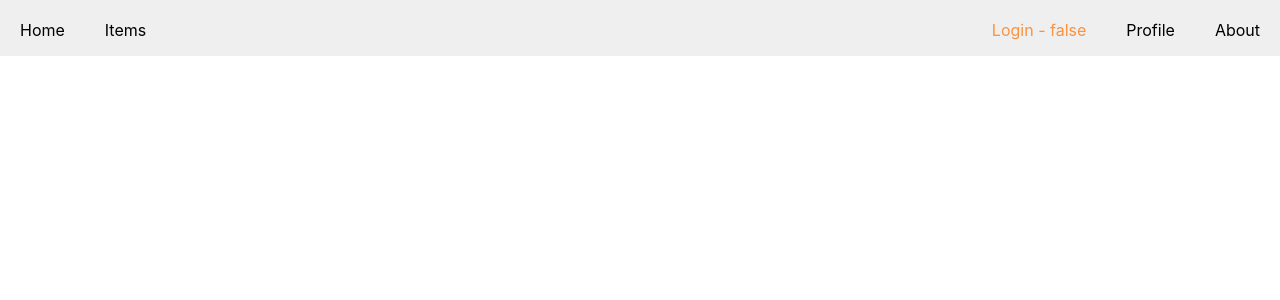
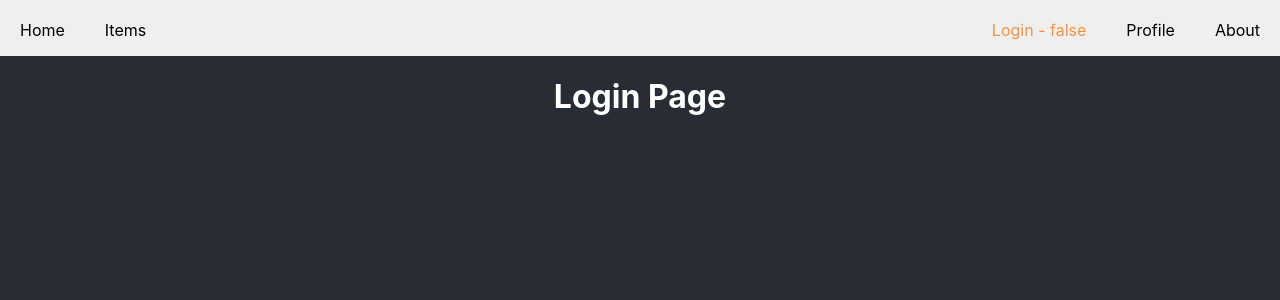
Before and after one commit to Aspect96/APM-OhTwo, a React (Create React App) app: page /ohtwo/login in a window 1280 px wide. Shown: the top 300 px of the page. Built offline with nearby package versions, Linux system fonts and the light colour scheme.

Commit message:
Add firebasse basic login behavior and edit components
- I added the login behavior to the menu button for now, while we dont have the page
- Added a margin-top to fix the overlay of the menu on the pages
- changed class to className

```diff
--- a/src/App.js
+++ b/src/App.js
@@ -1,23 +1,35 @@
 import React, { Component } from 'react';
+import { BrowserRouter, Switch, Route } from 'react-router-dom';
 import { Provider } from 'react-redux';
 import { createStore, applyMiddleware, compose } from 'redux';
 import thunk from 'redux-thunk';
 import createSagaMiddleware from 'redux-saga';
-import { BrowserRouter, Switch, Route } from 'react-router-dom';
+import { watchAuth } from './store/sagas';
+import reducer from './store/reducers';
 
 import './App.css';
 
 import About from './components/About/About';
 import Menu  from './components/Menu/Menu';
 import Home  from './components/Home/Home';
-import reducer from './store/reducers';
+import Login from './components/Login/Login';
 
-const store = createStore(reducer)
+// For this to work in your development browser you are going to need to add the extension Redux DevTools, else just comment the development case
+const composeEnhancers = process.env.NODE_ENV === 'development'
+    ? window.__REDUX_DEVTOOLS_EXTENSION_COMPOSE__
+    : null
+    || compose
+
+const sagaMiddleware = createSagaMiddleware()
+
+const store = createStore(reducer, composeEnhancers(applyMiddleware(thunk, sagaMiddleware)))
+
+sagaMiddleware.run(watchAuth)
 
 class App extends Component {
   renderNavBar() { // Left this here so that we can change the menu when the user is logged in.
     return (
-      <header class="AppHeader">
+      <header className="AppHeader">
         <Menu />
       </header>
     )
@@ -33,7 +45,7 @@ class App extends Component {
             <Switch>
               <Route path="/items" />
               <Route path="/profile" />
-              <Route path="/login" />
+              <Route path="/login" component={Login} />
               <Route path="/" exact component={Home} />
               <Route path="/about" component={About} />
             </Switch>
--- a/src/components/About/About.js
+++ b/src/components/About/About.js
@@ -4,7 +4,7 @@ import './About.css'
 
 function About() { // TODO: We need to add css for normal pages that are not centered. And is not overlapped by the menu
   return (
-    <div class="About">
+    <div className="About">
       <h1>OhTwo - 0 Waste 2 Life</h1>
       <p>This is an application developed for the University of Luxembourg course:</p>
       <p>MICS-COMMSYST-027: Advanced Project Management</p>
--- a/src/components/Home/Home.css
+++ b/src/components/Home/Home.css
@@ -4,6 +4,7 @@
 }
 
 .Home-welcome {
+    margin-top: 56px;
     background-color: #282c34;
     min-height: 100vh;
     display: flex;
--- a/src/components/Home/Home.js
+++ b/src/components/Home/Home.js
@@ -5,15 +5,15 @@ import './Home.css'
 
 function Home() {
   return (
-    <div class="Home-welcome">
+    <div className="Home-welcome">
       <img src={logo} className="Home-logo" alt="logo" />
       <p id="project-name">
         0 Waste 2 Life
       </p>
-      <p class="Home-welcome-text">
+      <p className="Home-welcome-text">
         Got something you don't want anymore? Need something but it is too expensive?
       </p>
-      <p class="Home-welcome-text">
+      <p className="Home-welcome-text">
         Then you are in the right place!
       </p>
     </div>
--- a/src/setupTests.js
+++ b/src/components/Login/Login.css
@@ -1,5 +1,10 @@
-// jest-dom adds custom jest matchers for asserting on DOM nodes.
-// allows you to do things like:
-// expect(element).toHaveTextContent(/react/i)
-// learn more: https://github.com/testing-library/jest-dom
-import '@testing-library/jest-dom';
+.Login {
+    margin-top: 56px;
+    background-color: #282c34;
+    min-height: 100vh;
+    display: flex;
+    flex-direction: row;
+    align-items: flex-start;
+    justify-content: center;
+    color: white;
+}
--- /dev/null
+++ b/src/components/Login/Login.js
@@ -0,0 +1,13 @@
+import React from 'react';
+
+import './Login.css';
+
+function Login() {
+  return (
+    <div className="Login">
+      <h1>Login Page</h1>
+    </div>
+  );
+}
+
+export default Login;
--- a/src/components/Menu/Menu.js
+++ b/src/components/Menu/Menu.js
@@ -1,5 +1,5 @@
 import React from 'react';
-import { NavLink, withRouter } from 'react-router-dom';
+import { NavLink } from 'react-router-dom';
 import { connect } from 'react-redux';
 import * as actionCreators from '../../store/actions';
 
@@ -12,34 +12,36 @@ class Menu extends React.Component {
   }
 
   authStart() {
-    this.props.auth();
+    // hardcoded for now, need to create form. set false for signIn andd true for signUp
+    // "test@test.com":"test123" already exists in firebase, so signIn return success and signUp return fail
+    this.props.auth("test@test.com","test123",false);
   }
 
   render() {
     return (
       <nav>
-        <ul class="Menu-nav">
-          <li class="Menu-nav-item left">
+        <ul className="Menu-nav">
+          <li className="Menu-nav-item left">
             <NavLink className="Menu-nav-link" to="/" exact>
               Home
             </NavLink>
           </li>
-          <li class="Menu-nav-item left">
+          <li className="Menu-nav-item left">
             <NavLink className="Menu-nav-link" to="/items">
               Items
             </NavLink>
           </li>
-          <li class="Menu-nav-item right">
+          <li className="Menu-nav-item right">
             <NavLink className="Menu-nav-link" to="/about">
               About
             </NavLink>
           </li>
-          <li class="Menu-nav-item right">
+          <li className="Menu-nav-item right">
             <NavLink className="Menu-nav-link" to="/profile">
               Profile
             </NavLink>
           </li>
-          <li class="Menu-nav-item right">
+          <li className="Menu-nav-item right">
             <NavLink className="Menu-nav-link" to="/login" onClick={this.authStart}>
               {"Login - " + this.props.isAuth}
             </NavLink>
@@ -58,7 +60,7 @@ const mapStateToProps = state => {
 
 const mapDispatchToProps = dispatch => {
   return {
-      auth: () => dispatch(actionCreators.auth())
+      auth: (email, password, isSignup) => dispatch(actionCreators.auth(email, password, isSignup))
   }
 }
 
```
